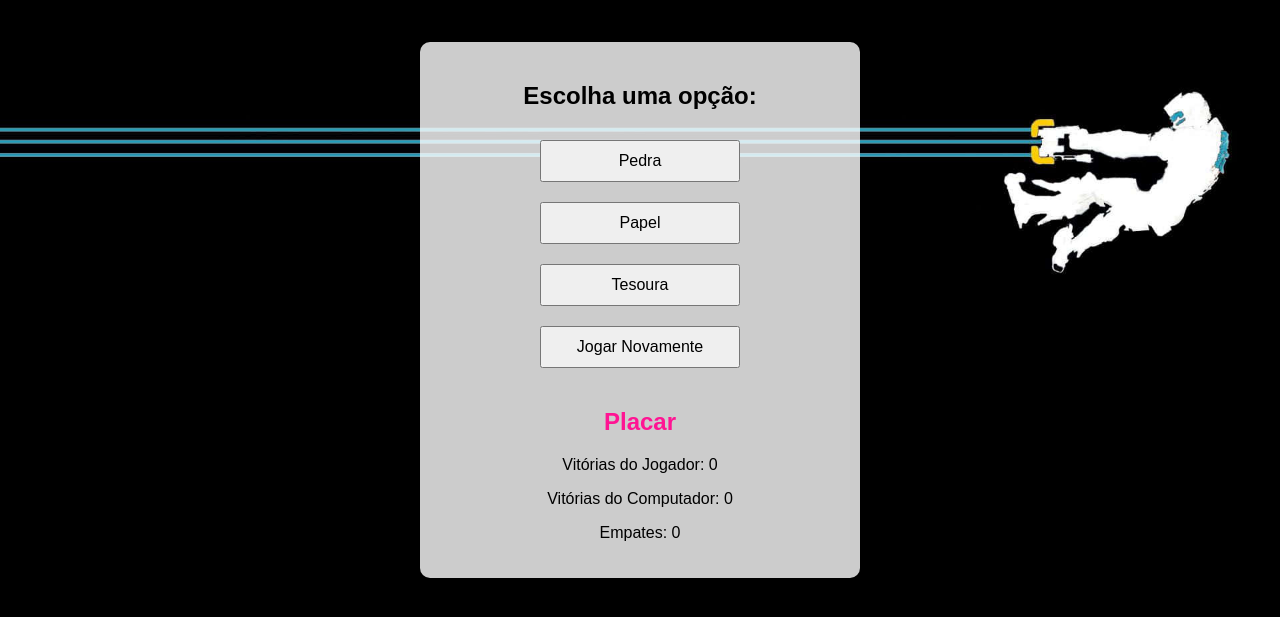
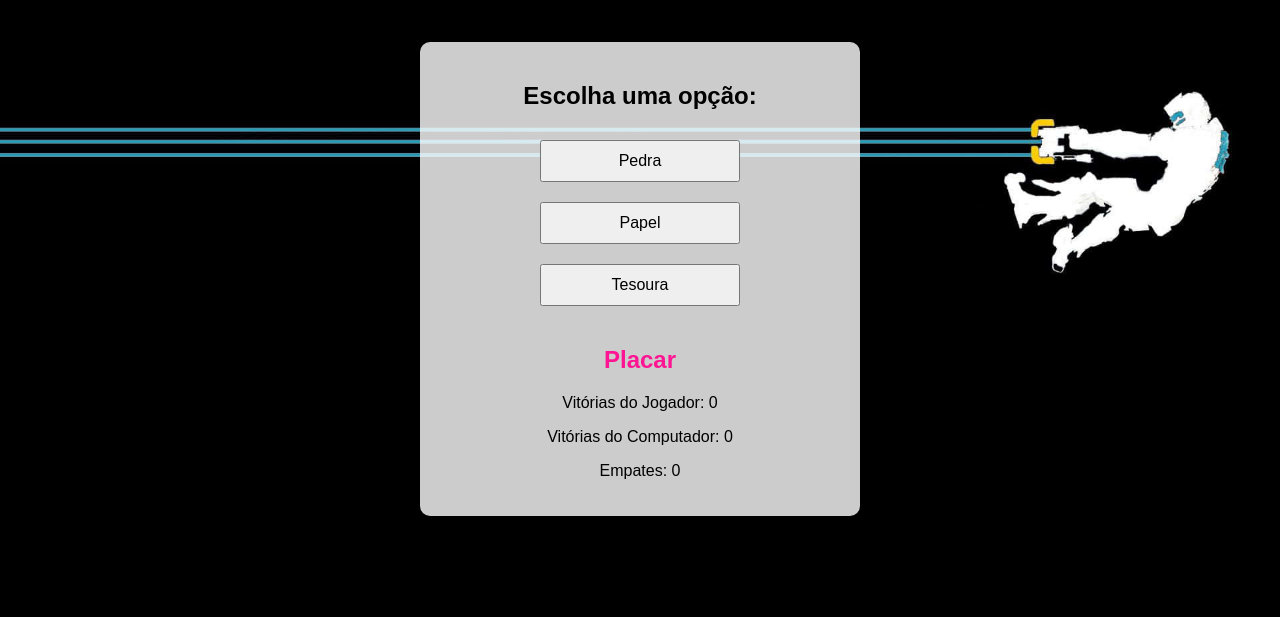
Before and after one commit to mryanalmeida/JokenPow, a plain HTML site: page index.html in a window 1280 px wide. Shown: the part 115-732 px from the top of the page. Drawn offline with Linux system fonts and the light colour scheme.

Commit message:
jokenpow

```diff
--- a/index.html
+++ b/index.html
@@ -17,7 +17,6 @@
             <button onclick="jogar('pedra')">Pedra</button>
             <button onclick="jogar('papel')">Papel</button>
             <button onclick="jogar('tesoura')">Tesoura</button>
-            <button onclick="jogar('jogar novamente')">Jogar Novamente</button>
         </div>
         <div id="resultado">
             <p id="movimento-jogador"></p>
@@ -30,6 +29,7 @@
             <p>Vitórias do Computador: <span id="vitorias-computador">0</span></p>
             <p>Empates: <span id="empates">0</span></p>
         </div>
+
     </div>
     <script src="jogo.js"></script>
 </body>
```
